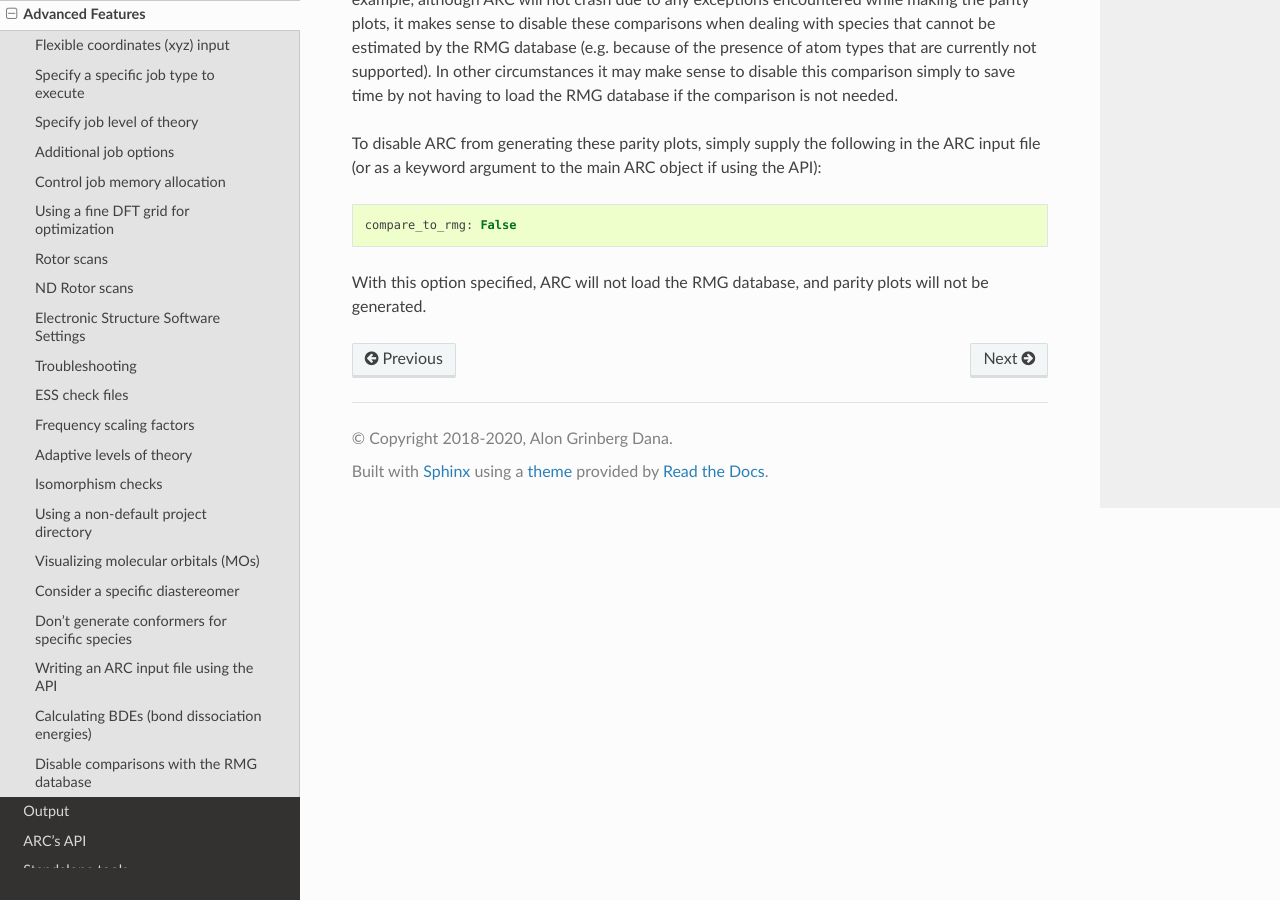
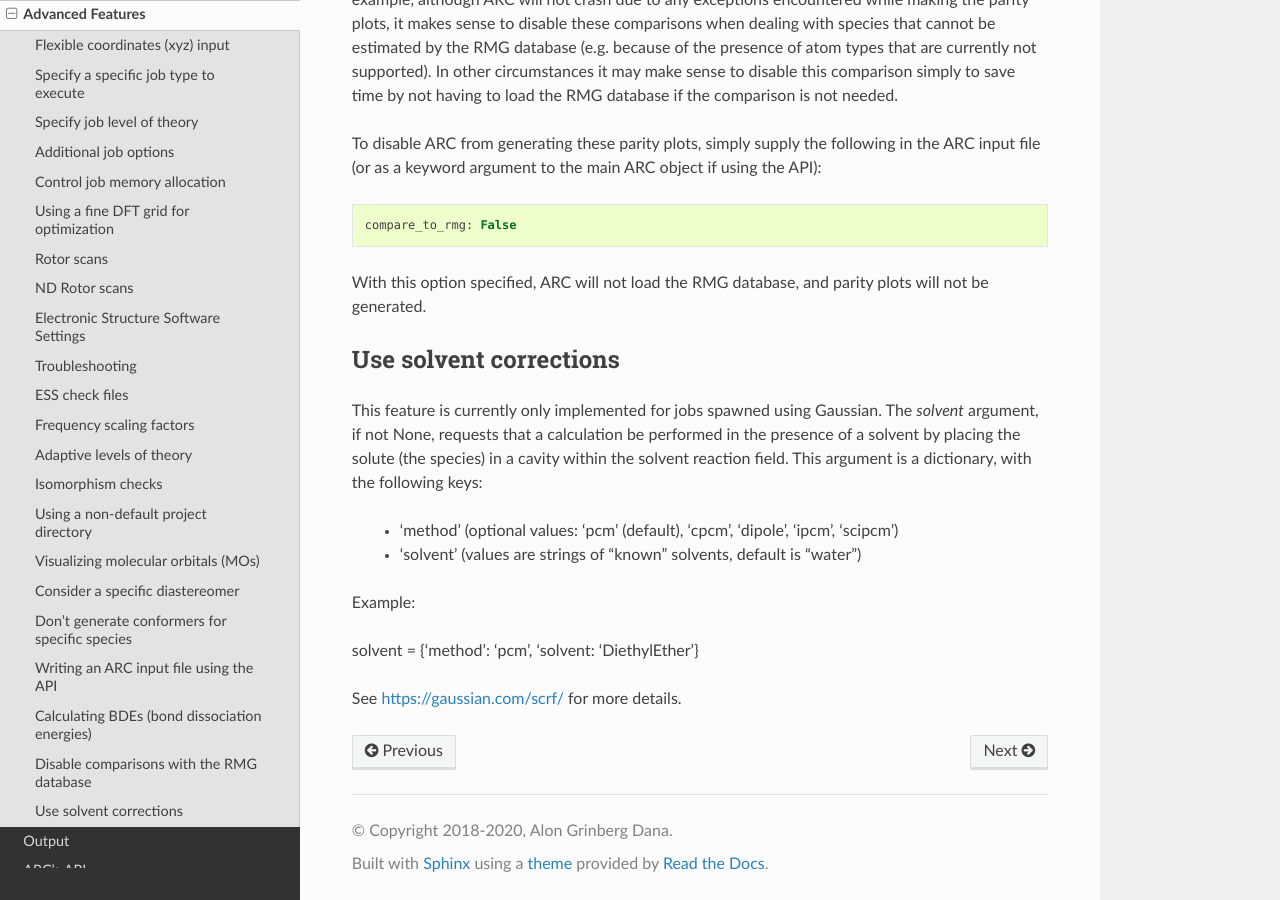
Before and after one commit to ReactionMechanismGenerator/ARC, a Sphinx documentation site: the page built from docs/source/advanced.rst, in a window 1280 px wide and 900 px high, scrolled down 17015 px. Built offline with Sphinx 7.4.7 and the Read the Docs theme 2.0.0, drawn with Linux system fonts in a browser that asks for light colours; formulas are drawn with MathJax 3; the version number could not be read and is left out.

Commit message:
Docs: Added solvent to the documentation

```diff
--- a/docs/source/advanced.rst
+++ b/docs/source/advanced.rst
@@ -7,7 +7,6 @@ Advanced Features
 
 Flexible coordinates (xyz) input
 ^^^^^^^^^^^^^^^^^^^^^^^^^^^^^^^^
-
 The xyz attribute of an :ref:`ARCSpecies <species>` object (whether a TS or not) is extremely flexible.
 It could be a multiline string containing the coordinates, or a list of several such multiline strings.
 It could also contain valid file paths to ESS input files, output files,
@@ -18,7 +17,6 @@ __ xyz_format_
 
 Specify a specific job type to execute
 ^^^^^^^^^^^^^^^^^^^^^^^^^^^^^^^^^^^^^^
-
 To run ARC with a particular job type, set ``specific_job_type`` to the job type you want.
 Currently, ARC supports the following job types: ``conformers``, ``opt``, ``fine``, ``freq``,
 ``sp``, ``rotors``, ``onedmin``, ``orbitals``, ``bde``.
@@ -46,7 +44,6 @@ Specification 2::
 
 Specify job level of theory
 ^^^^^^^^^^^^^^^^^^^^^^^^^^^
-
 It is possible to specify a level of theory to be used in specific job types (e.g., optimization, single point, etc.).
 If not specified, ARC will use the defaults in the ``default_levels_of_theory`` dictionary in settings.py.
 
@@ -152,7 +149,6 @@ are specified. Also, it is not good practice to specify ``level_of_theory`` alon
 
 Additional job options
 ^^^^^^^^^^^^^^^^^^^^^^
-
 Note: this feature currently has limited support for ESS other than ``Orca``.
 
 ARC allows specification of job options (e.g., SCF convergence) at ease. By default, ARC uses default job options for
@@ -202,7 +198,6 @@ is a shortcut of the previous example.
 
 Control job memory allocation
 ^^^^^^^^^^^^^^^^^^^^^^^^^^^^^
-
 To specify the amount of memory for all jobs in an ARC project, set ``job_memory`` with positive integer values in GB.
 
 Notice that user can change the total memory per node by setting the value of ``memory`` key in the servers dictionary
@@ -215,7 +210,6 @@ maximal node ``memory``.
 
 Using a fine DFT grid for optimization
 ^^^^^^^^^^^^^^^^^^^^^^^^^^^^^^^^^^^^^^
-
 This option is turned on by default. If you'd like to turn it off,
 set ``fine`` in the ``job_types`` dictionary to `False`.
 
@@ -247,7 +241,6 @@ In TeraChem, this will add the following directive::
 
 Rotor scans
 ^^^^^^^^^^^
-
 This option is turned on by default. If you'd like to turn it off,
 set ``rotors`` in the ``job_types`` dictionary to `False`.
 
@@ -264,7 +257,6 @@ All of the above settings can be modified in the settings.py file.
 
 ND Rotor scans
 ^^^^^^^^^^^^^^
-
 ARC also supports ND (N dimensional, N >= 1) rotor scans. There are seven different ND types to execute:
 
 - A1. Generate all geometries in advance (brute force), and calculate single point energies (nested or diagonalized).
@@ -336,7 +328,6 @@ To run specific dihedrals as ND (here all 2D combinations for a species with 3 t
 
 Electronic Structure Software Settings
 ^^^^^^^^^^^^^^^^^^^^^^^^^^^^^^^^^^^^^^
-
 ARC currently supports the following electronic structure software (ESS):
 
     - `Gaussian`__
@@ -371,7 +362,6 @@ You may pass an ESS settings dictionary to direct ARC where to find each softwar
 
 Troubleshooting
 ^^^^^^^^^^^^^^^
-
 ARC has fairly good auto-troubleshooting methods.
 
 However, at times a user might know in advance that a particular additional keyword
@@ -390,7 +380,6 @@ in the ``initial_trsh`` (`trsh` stands for `troubleshooting`) dictionary passed
 
 ESS check files
 ^^^^^^^^^^^^^^^
-
 ARC copies check files from previous `Gaussian`__ and `TeraChem <http://www.petachem.com/products.html>`_ jobs,
 and uses them when spawning additional jobs for the same species.
 When ARC terminates, it will attempt to delete all downloaded checkfiles (remote copies remain).
@@ -402,7 +391,6 @@ __ gaussian_
 
 Frequency scaling factors
 ^^^^^^^^^^^^^^^^^^^^^^^^^
-
 ARC will look for appropriate available frequency scaling factors in `Arkane`_
 for the respective ``freq_level``. If a frequency scaling factor isn't available, ARC will attempt
 to determine it using `Truhlar's method`__. This involves spawning fine optimizations anf frequency
@@ -415,7 +403,6 @@ __ Truhlar_
 
 Adaptive levels of theory
 ^^^^^^^^^^^^^^^^^^^^^^^^^
-
 Often we'd like to adapt the levels of theory to the size of the molecule.
 To do so, pass the ``adaptive_levels`` attribute, which is a dictionary of
 levels of theory for ranges of the number of heavy (non-hydrogen) atoms in the
@@ -437,7 +424,6 @@ there aren't any gaps in the heavy atom ranges. The below is in Python (not YAML
 
 Isomorphism checks
 ^^^^^^^^^^^^^^^^^^
-
 When a species is defined using a 2D graph (i.e., SMILES, AdjList, or InChI), an isomorphism check
 is performed on the optimized geometry (all conformers and final optimization).
 If the molecule perceived from the 3D coordinate is not isomorphic
@@ -451,7 +437,6 @@ project, pass `True` to the ``allow_nonisomorphic_2d`` argument (it is `False` b
 
 Using a non-default project directory
 ^^^^^^^^^^^^^^^^^^^^^^^^^^^^^^^^^^^^^
-
 If ARC is run from the terminal with an input/restart file
 then the folder in which that file is located becomes the Project's folder.
 If ARC is run using the API, a folder with the Project's name is created under ``ARC/Projects/``.
@@ -462,7 +447,6 @@ folder path using the ``project_directory`` argument. If the folder does not exi
 
 Visualizing molecular orbitals (MOs)
 ^^^^^^^^^^^^^^^^^^^^^^^^^^^^^^^^^^^^
-
 There are various ways to visualize MOs.
 One way is to open a `Gaussian`__ output file
 using `GaussView <https://gaussian.com/gaussview6/>`_.
@@ -482,7 +466,6 @@ to post process and save images.
 
 Consider a specific diastereomer
 ^^^^^^^^^^^^^^^^^^^^^^^^^^^^^^^^^
-
 ARC's conformer generation module will consider by default all non-enantiomeric (non-mirror) diastereomers,
 using chiral (tetrahedral) carbon atoms, chiral inversion modes in nitrogen atoms, and cis/trans double bonds.
 To consider a specific diastereomer, pass the 3D xyz coordinates when defining the species, and set the
@@ -516,7 +499,6 @@ but just be an arbitrary conformer with the required chiralities to be preserved
 
 Don't generate conformers for specific species
 ^^^^^^^^^^^^^^^^^^^^^^^^^^^^^^^^^^^^^^^^^^^^^^
-
 The ``conformers`` entry in the ``job_types`` dictionary is a global flag,
 affecting conformer generation of all species in the project.
 
@@ -573,7 +555,6 @@ coordinates, ARC **will** generate conformers for it.
 
 Writing an ARC input file using the API
 ^^^^^^^^^^^^^^^^^^^^^^^^^^^^^^^^^^^^^^^
-
 Writing in YAML isn't very intuitive for many, especially without a good editor.
 You could use ARC's API to define your objects, and then dump it all in a YAML file
 which could be read as an input in ARC::
@@ -717,7 +698,6 @@ The above code generated the following input file::
 
 Calculating BDEs (bond dissociation energies)
 ^^^^^^^^^^^^^^^^^^^^^^^^^^^^^^^^^^^^^^^^^^^^^
-
 To direct ARC to calculate BDEs for a species, set the ``bde`` job type to `True`,
 and set the requested atom indices (1-indexed) in the species ``.bdes`` argument
 as a list of tuples representing indices of bonded atoms (via a single bond)
@@ -810,4 +790,22 @@ argument to the main ARC object if using the API)::
 With this option specified, ARC will not load the RMG database, and parity plots will not be generated.
 
 
+Use solvent corrections
+^^^^^^^^^^^^^^^^^^^^^^^
+This feature is currently only implemented for jobs spawned using Gaussian.
+The `solvent` argument, if not None, requests that a calculation be performed in the presence of a solvent
+by placing the solute (the species) in a cavity within the solvent reaction field. This argument is a dictionary,
+with the following keys:
+
+    - 'method' (optional values: 'pcm' (default), 'cpcm', 'dipole', 'ipcm', 'scipcm')
+    - 'solvent' (values are strings of "known" solvents, default is "water")
+
+Example::
+
+solvent = {'method': 'pcm', 'solvent: 'DiethylEther'}
+
+
+See `https://gaussian.com/scrf/ <https://gaussian.com/scrf/>`_ for more details.
+
+
 .. include:: links.txt
```
